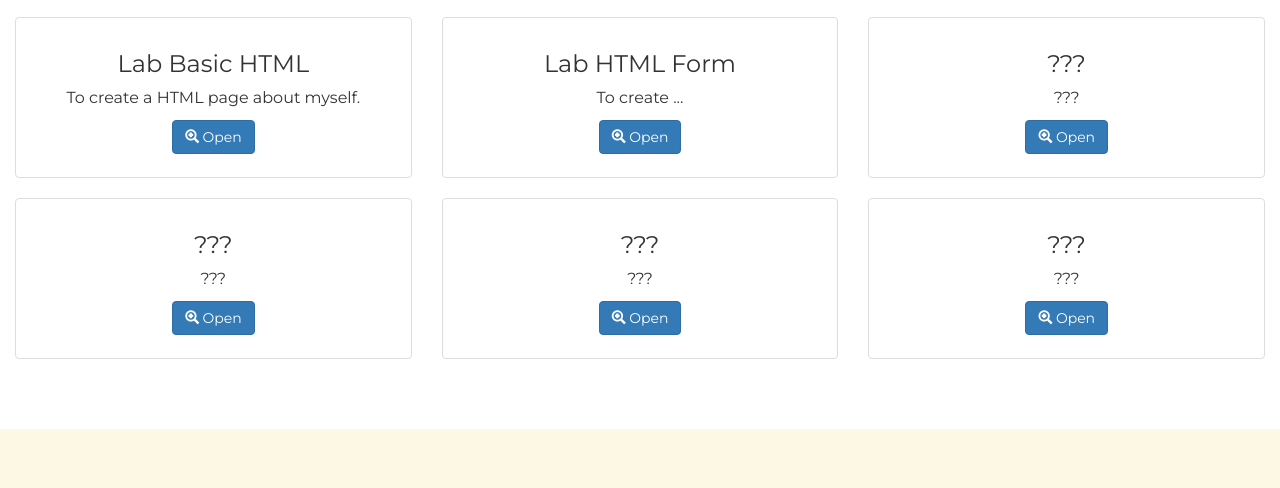
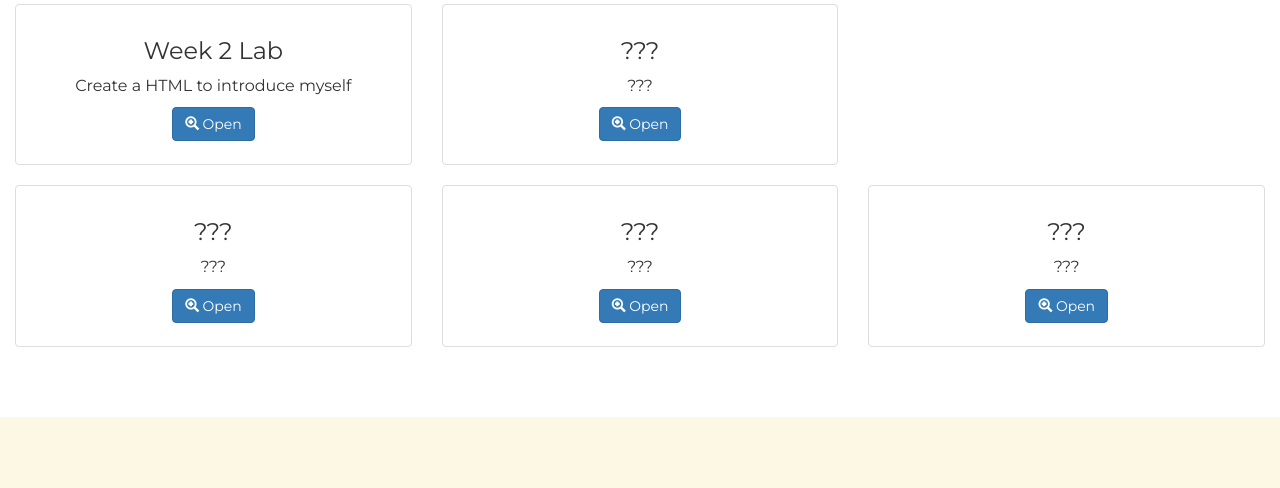
Before and after one commit to MOYUNXUAN4/HTML-Main-Page, a plain HTML site: page index.html in a window 1280 px wide. Shown: the part 612-1100 px from the top of the page. Drawn offline with nearby package versions, Linux system fonts and the light colour scheme.

Commit message:
Updated HTML files

```diff
--- a/index.html
+++ b/index.html
@@ -46,23 +46,17 @@
      <div class="col-sm-4">
   <div class="thumbnail">
     <div class="caption">
-            <h3>Lab Basic HTML</h3>
-            <p>To create a HTML page about myself.</p>
-            <p><a href="#" class="btn btn-primary">
-            <span class="glyphicon glyphicon-zoom-in"></span> Open</a></p>
+      <h3>Week 2 Lab</h3>
+      <p>Create a HTML to introduce myself</p>
+      <p>
+        <a href="week2lab/" class="btn btn-primary">
+          <span class="glyphicon glyphicon-zoom-in"></span> Open
+        </a>
+      </p>
     </div>
   </div>
 </div>
-      <div class="col-sm-4">
-        <div class="thumbnail">
-          <div class="caption">
-            <h3>Lab HTML Form</h3>
-            <p>To create ...</p>
-            <p><a href="#" class="btn btn-primary">
-            <span class="glyphicon glyphicon-zoom-in"></span> Open</a></p>
-          </div>
-        </div>
-      </div>
+
       <div class="col-sm-4">
         <div class="thumbnail">
           <div class="caption">
```
Also changed, not shown: face.jpg. Lines whose indentation alone changed are shown as unchanged.
